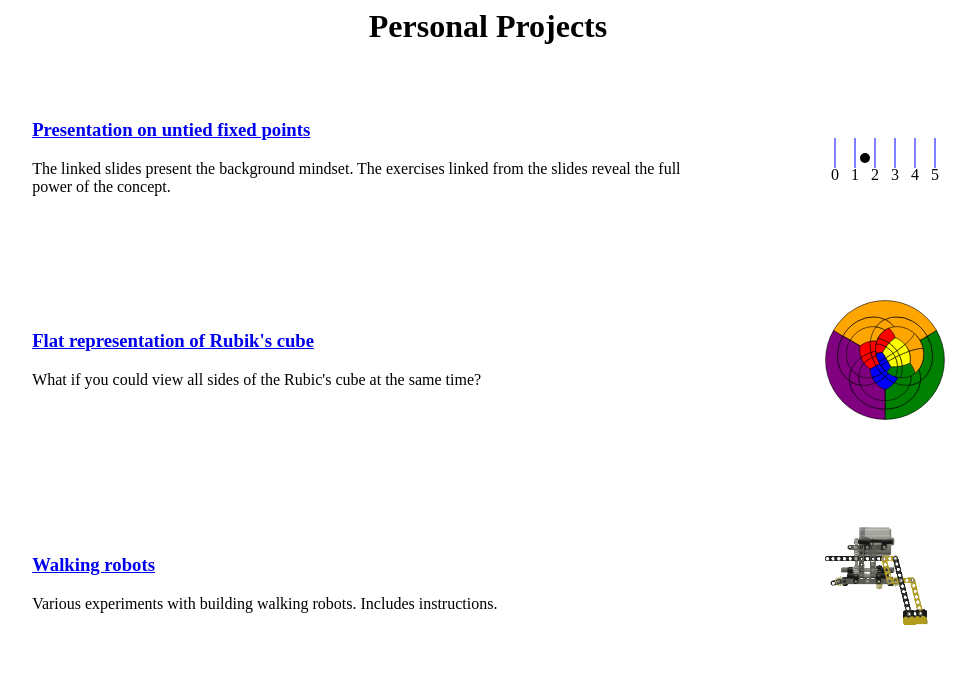
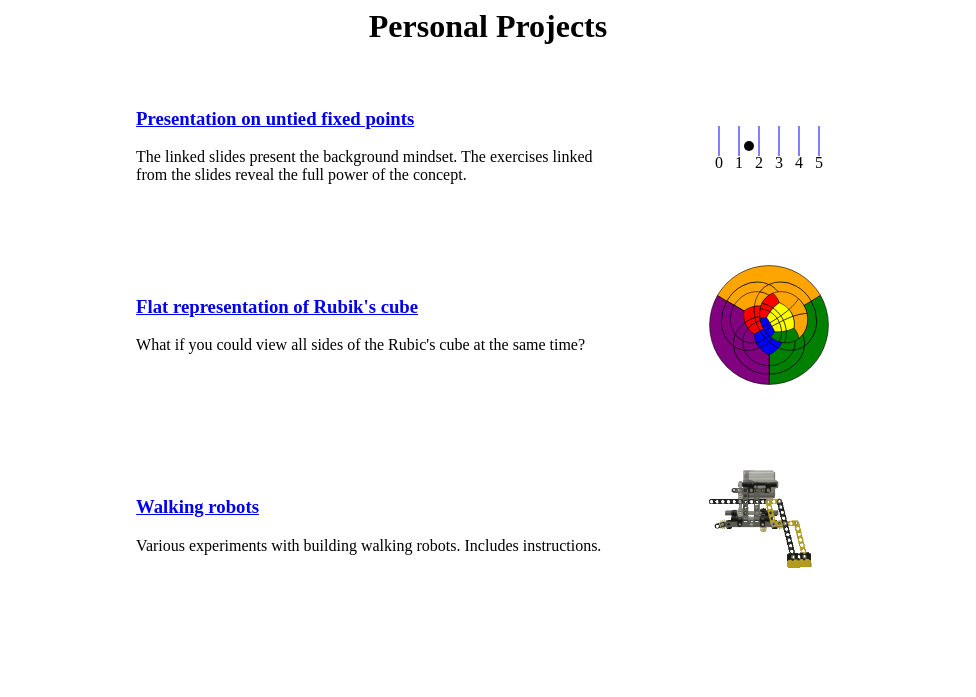
Before and after one commit to yoff/yoff.github.io, a plain HTML site: page index.html in a window 1280 px wide. Shown: the whole page, without its empty margins (152-1128 px from the left). Drawn offline with Linux system fonts and the light colour scheme.

Commit message:
limit width of descriptions

```diff
--- a/styles.css
+++ b/styles.css
@@ -1,5 +1,9 @@
 #projects td {
     padding: 5%;
+}
+
+#projects td {
+    width: 35em;
 }
 
 #projects td.visual {
```
